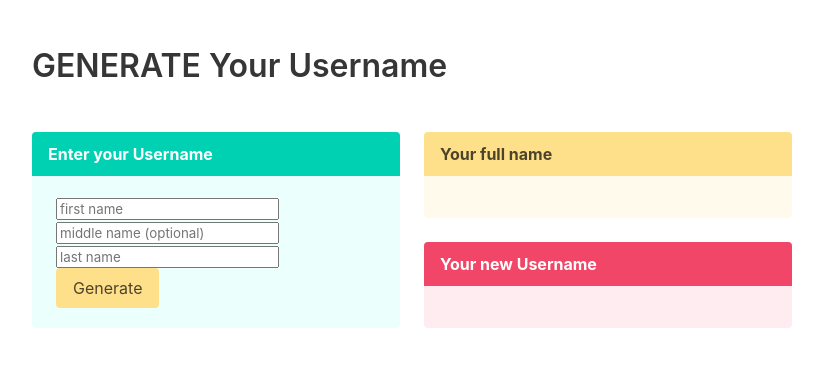
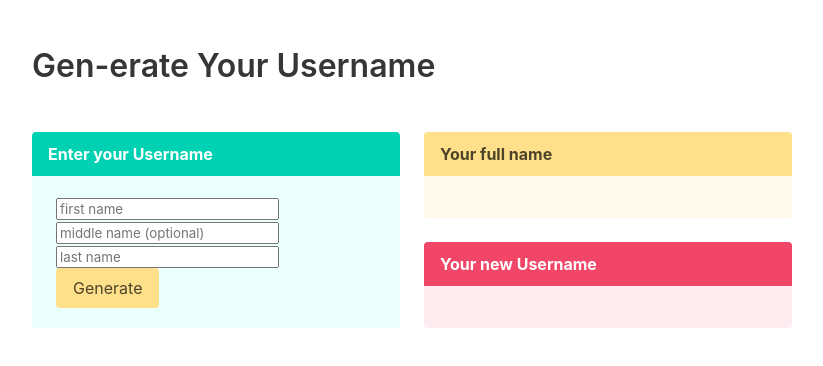
Before and after one commit to louderthanme/background-generator, a plain HTML site: page index.html in a window 1280 px wide. Shown: the whole page, without its empty margins (32-855 px from the left). Drawn offline with nearby package versions, Linux system fonts and the light colour scheme.

Commit message:
practicing changing branch

```diff
--- a/index.html
+++ b/index.html
@@ -16,7 +16,7 @@
   <br>
   <br>
   <section class="container">
-    <h1 class="title is-centered">GENERATE Your Username</h1>
+    <h1 class="title is-centered">Gen-erate Your Username</h1>
   </section>
   <br><br>
 
```
